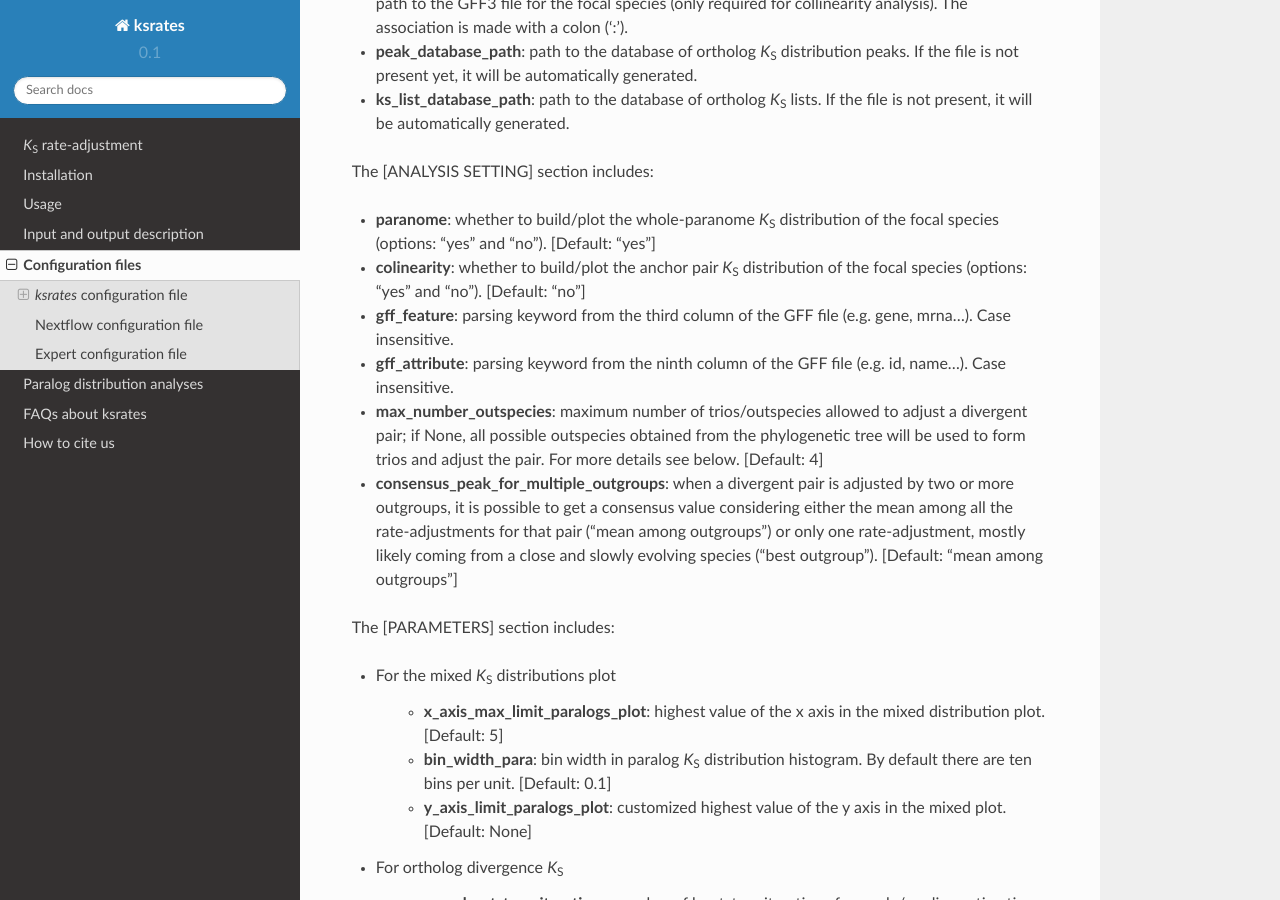
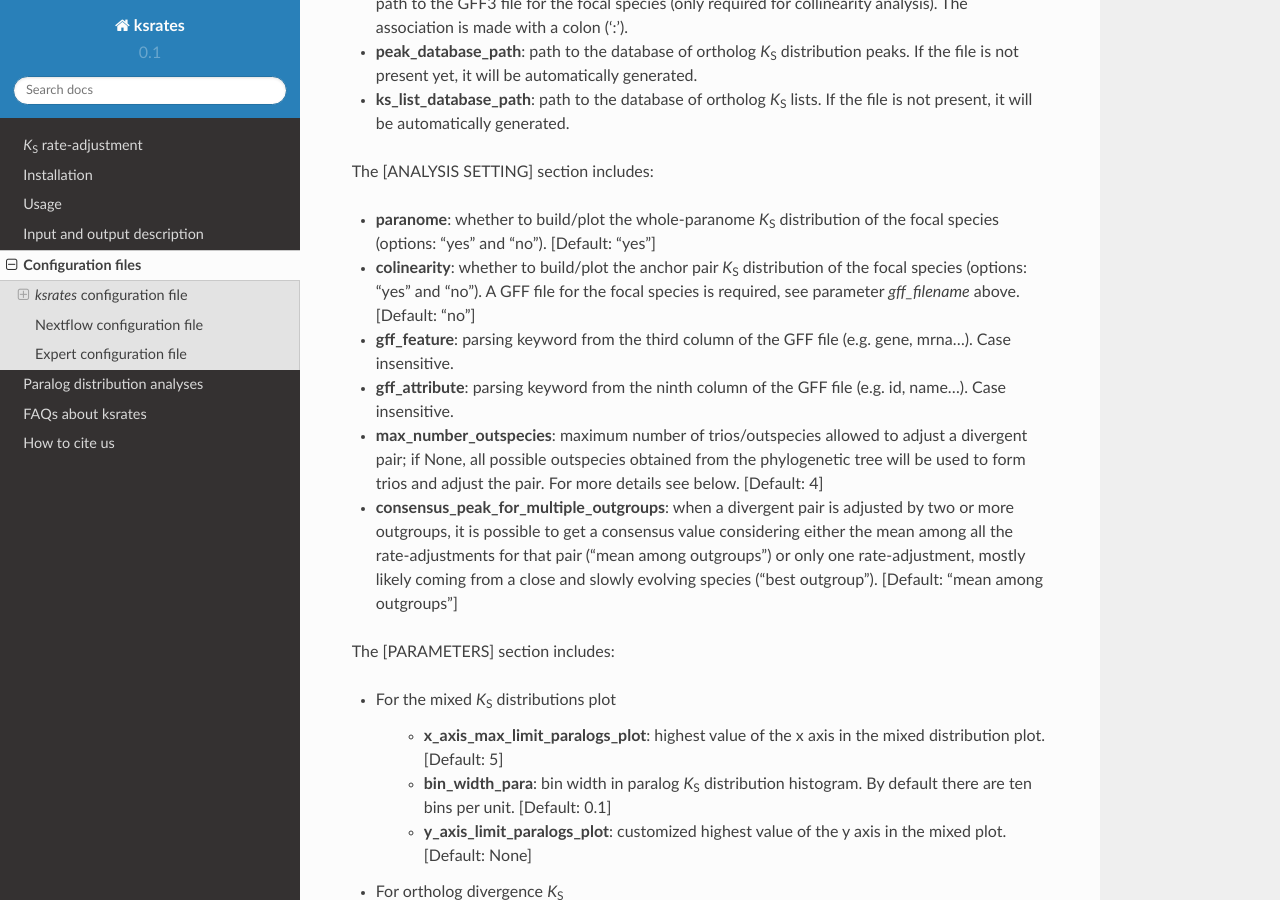
Before and after one commit to VIB-PSB/ksrates, a Sphinx documentation site: the page built from doc/source/configuration.rst, in a window 1280 px wide and 900 px high, scrolled down 1577 px. Built offline with Sphinx 7.4.7 and the Read the Docs theme 2.0.0, drawn with Linux system fonts in a browser that asks for light colours.

Commit message:
Mention GFF file in "colinearity" config field

```diff
--- a/doc/source/configuration.rst
+++ b/doc/source/configuration.rst
@@ -68,7 +68,7 @@ The [SPECIES] section includes:
 The [ANALYSIS SETTING] section includes:
 
 * **paranome**: whether to build/plot the whole-paranome *K*:sub:`S` distribution of the focal species (options: "yes" and "no"). [Default: "yes"]
-* **colinearity**: whether to build/plot the anchor pair *K*:sub:`S` distribution of the focal species (options: "yes" and "no"). [Default: "no"]
+* **colinearity**: whether to build/plot the anchor pair *K*:sub:`S` distribution of the focal species (options: "yes" and "no"). A GFF file for the focal species is required, see parameter `gff_filename` above. [Default: "no"]
 * **gff_feature**: parsing keyword from the third column of the GFF file (e.g. gene, mrna...). Case insensitive.
 * **gff_attribute**: parsing keyword from the ninth column of the GFF file (e.g. id, name...). Case insensitive.
 * **max_number_outspecies**: maximum number of trios/outspecies allowed to adjust a divergent pair; if None, all possible outspecies obtained from the phylogenetic tree will be used to form trios and adjust the pair. For more details see below. [Default: 4]
```
